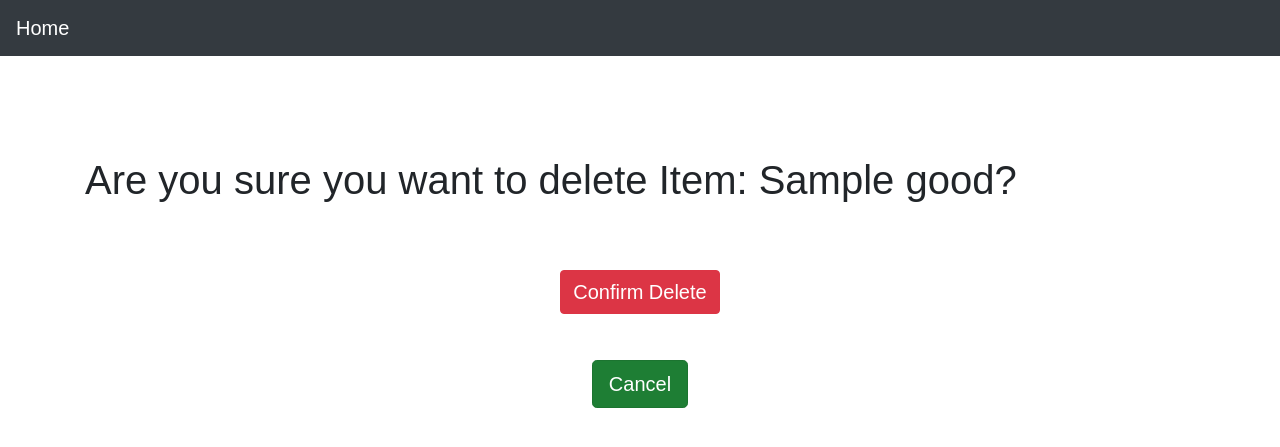
After one commit to York5/Lab48, a Django app: page /good/1/delete/ in a window 1280 px wide. The commit adds this page. Shown: the top 447 px of the page. Run offline with Django 3.2, Linux system fonts and the light colour scheme; tables that the repository leaves empty hold one stand-in row (values such as "Sample post"); some libraries are stand-ins or nearby versions.

Commit message:
Delete page fully added.

```diff
--- a/source/main/urls.py
+++ b/source/main/urls.py
@@ -15,7 +15,7 @@ Including another URLconf
 """
 from django.contrib import admin
 from django.urls import path
-from webapp.views import index_goods_view, good_create_view, single_good_view, good_edit_view
+from webapp.views import index_goods_view, good_create_view, single_good_view, good_edit_view, good_delete_view
 
 urlpatterns = [
     path('admin/', admin.site.urls),
@@ -23,6 +23,6 @@ urlpatterns = [
     path('good/add/', good_create_view, name='good_add'),
     path('good/<int:pk>', single_good_view, name='good_view'),
     path('good/<int:pk>/edit/', good_edit_view, name='good_edit'),
-    # path('good/<int:pk>/delete/', good_delete_view, name='good_delete')
+    path('good/<int:pk>/delete/', good_delete_view, name='good_delete')
     # path('good/<category>', good_category_view, name='category_view'),
 ]
--- /dev/null
+++ b/source/webapp/templates/delete.html
@@ -0,0 +1,20 @@
+{% extends 'base.html' %}
+{% block title %}Delete Item{% endblock %}
+{% block menu %}
+    <nav class="navbar navbar-expand-lg navbar-dark bg-dark">
+  <a class="navbar-brand" href="{% url 'index' %}">Home</a>
+  <button class="navbar-toggler" type="button" data-toggle="collapse" data-target="#navbarSupportedContent" aria-controls="navbarSupportedContent" aria-expanded="false" aria-label="Toggle navigation">
+    <span class="navbar-toggler-icon"></span>
+  </button>
+    </nav>
+{% endblock %}
+{% block content %}
+    <h1 class="delete_header">Are you sure you want to delete Item: {{ good.name }}?</h1>
+    <div class="form_container d-flex">
+        <form class="my_form mt-3" method="POST" action="{% url "good_delete" good.pk %}">
+            {% csrf_token %}
+            <p><input type="submit" class="btn btn-danger my_confirm" value="Confirm Delete"></p>
+            <p class="p_cancel"><a  href="{% url 'index' %}" class="cancel btn btn-success btn-lg active" role="button" aria-pressed="true">Cancel</a></p>
+        </form>
+    </div>
+{% endblock %}
--- a/source/webapp/templates/index.html
+++ b/source/webapp/templates/index.html
@@ -33,7 +33,7 @@
                     <p class="card-text">{{ good.description }}</p>
                     <div class="card_links mt-auto row justify-content-center">
                         <a href="{% url "good_edit" good.pk %}" class="edit_icon"><i class="fas fa-pencil-alt"></i></a>
-                        <a href="" class="card-link trash_can"><i class="fas fa-trash-alt"></i></a>
+                        <a href="{% url "good_delete" good.pk %}" class="card-link trash_can"><i class="fas fa-trash-alt"></i></a>
                     </div>
                 </div>
             </div>
--- a/source/webapp/views.py
+++ b/source/webapp/views.py
@@ -59,3 +59,12 @@ def good_edit_view(request, pk):
             return redirect('index')
         else:
             return render(request, 'edit.html', context={'form': form, 'good': good})
+
+
+def good_delete_view(request, pk):
+    good = get_object_or_404(Good, pk=pk)
+    if request.method == 'GET':
+        return render(request, 'delete.html', context={'good': good})
+    elif request.method == 'POST':
+        good.delete()
+        return redirect('index')
```
